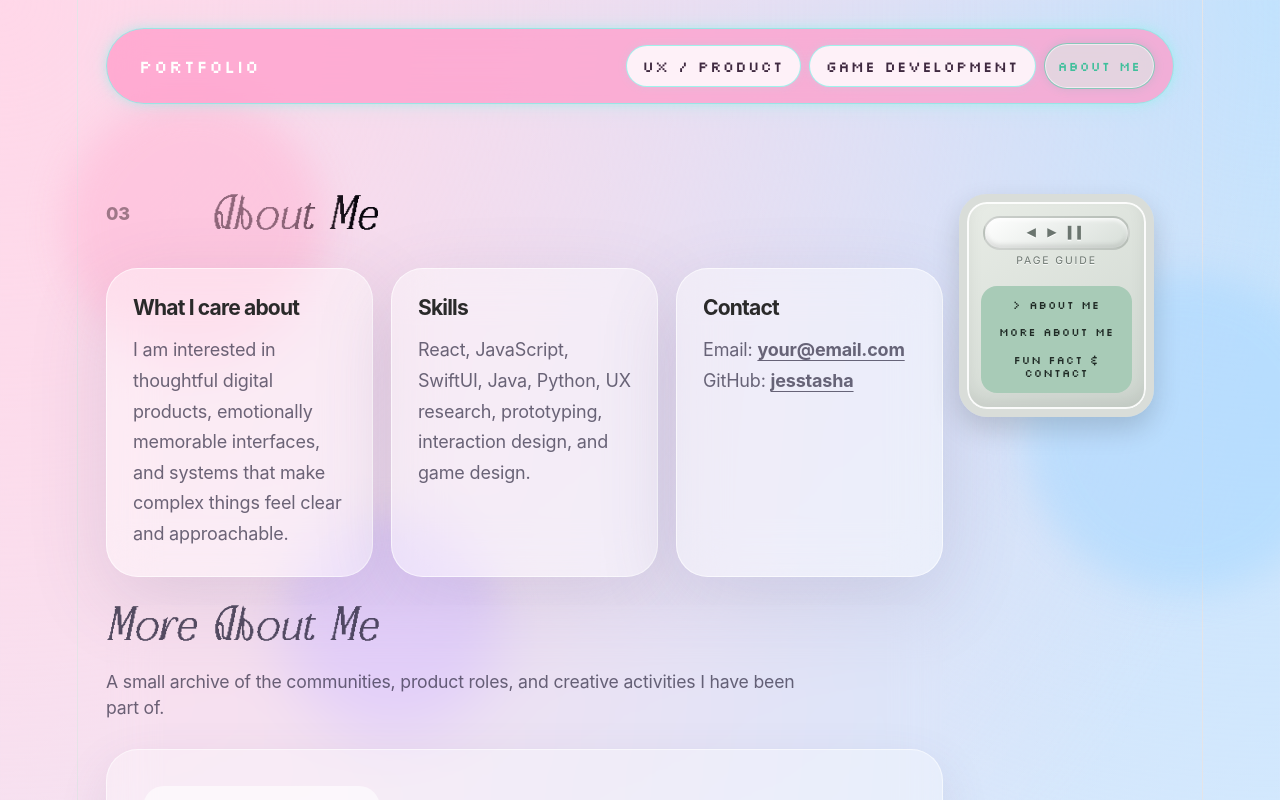
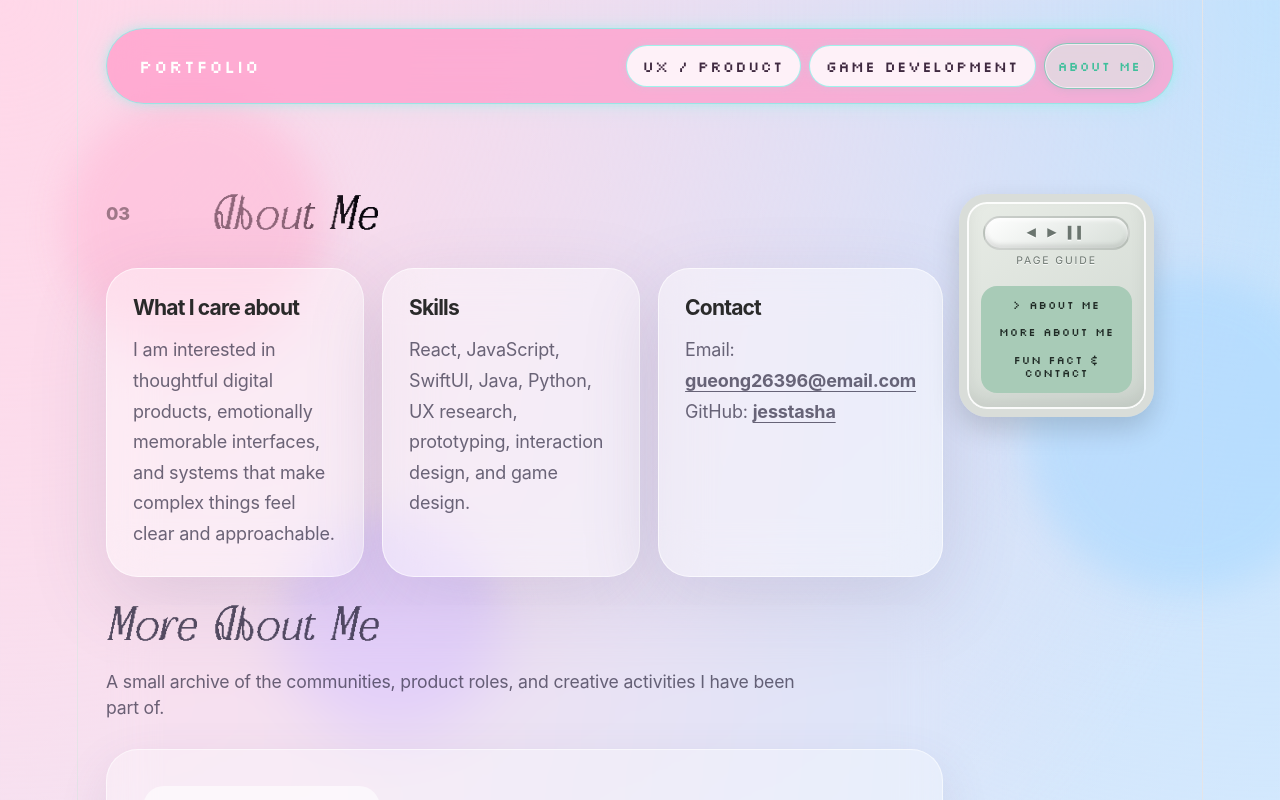
Before and after one commit to jesstasha/portfolio-2026, a React (Vite) app: page / in a window 1280 px wide. Both pictures are taken after a click on the button "ABOUT ME". Shown: the top 800 px of the page. Built offline with nearby package versions, Linux system fonts and the light colour scheme.

Commit message:
Update contact email

```diff
--- a/src/App.jsx
+++ b/src/App.jsx
@@ -168,7 +168,7 @@ function App() {
             <div className="glass-card about-card">
               <h3>Contact</h3>
               <p>
-                Email: <a href="mailto:your@email.com">your@email.com</a>
+                Email: <a href="mailto:gueong26396@email.com">gueong26396@email.com</a>
                 <br />
                 GitHub: <a href="https://github.com/jesstasha">jesstasha</a>
               </p>
@@ -323,7 +323,7 @@ function App() {
 
                 <div className="contact-panel glass-card">
                   <h3>Contact</h3>
-                  <form action="mailto:your@email.com" method="post" encType="text/plain">
+                  <form action="mailto:gueong26396@email.com" method="post" encType="text/plain">
                     <input type="text" name="name" placeholder="Name" />
                     <input type="email" name="email" placeholder="Email *" required />
                     <input type="text" name="phone" placeholder="Phone number" />
```
